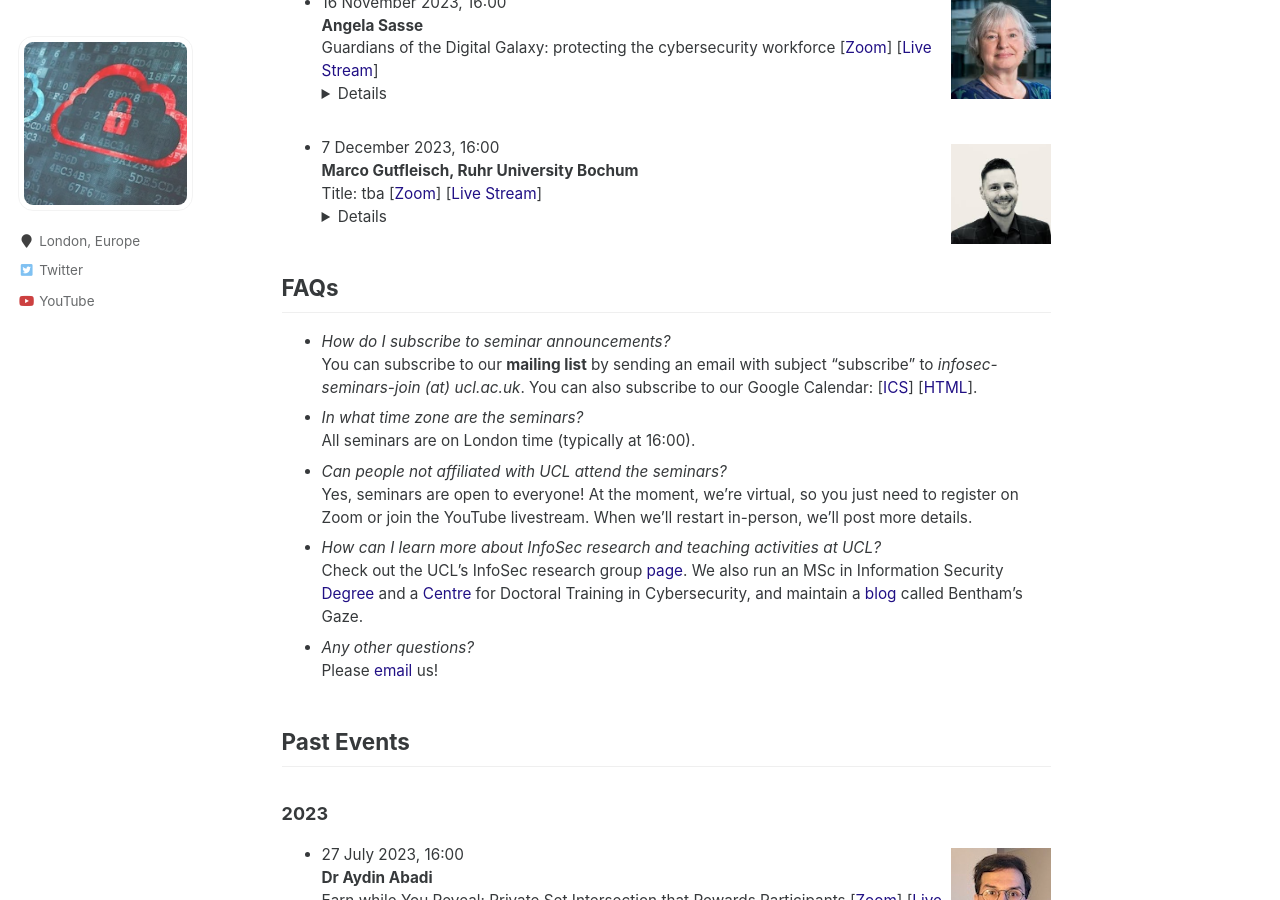
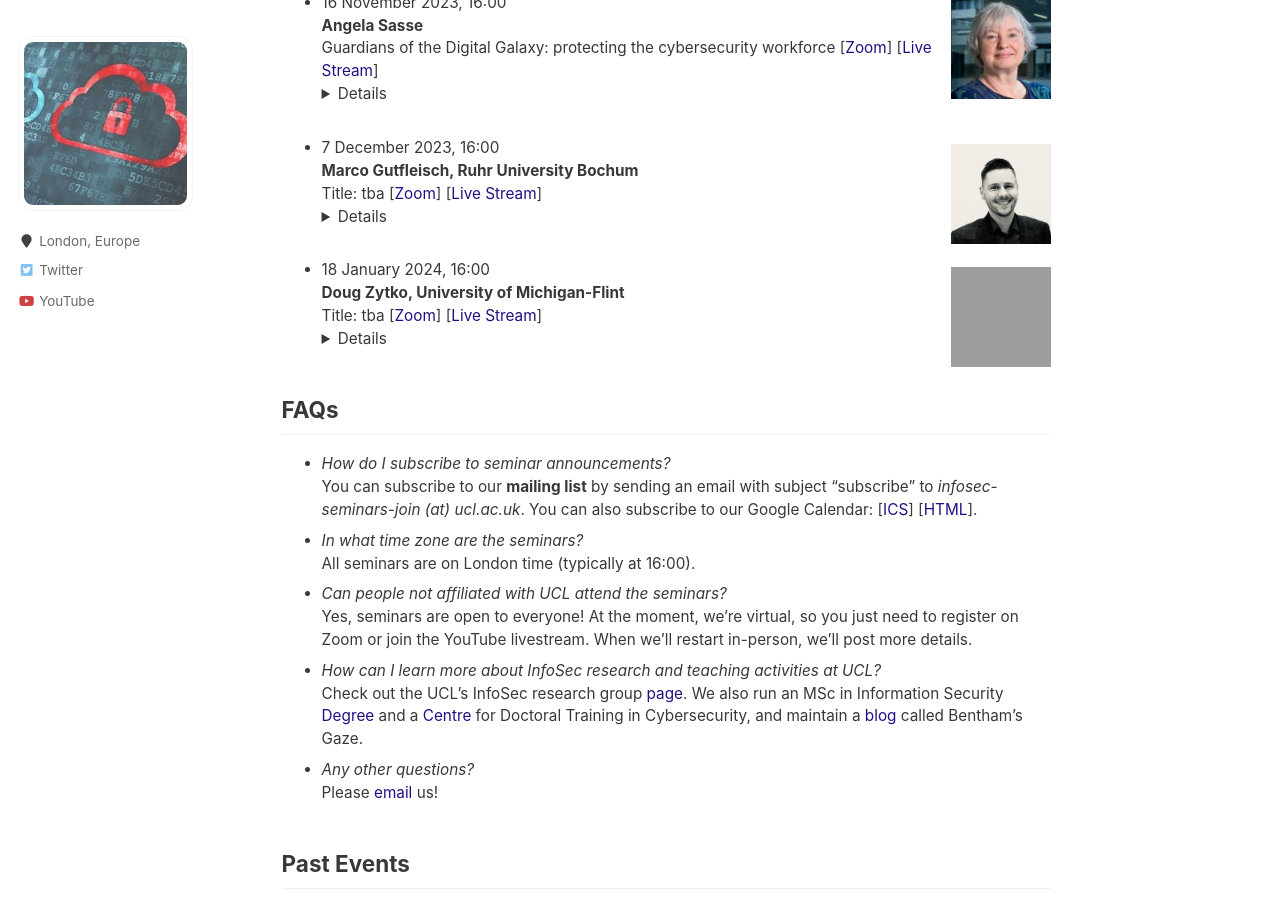
Before and after one commit to uclisec/uclisec.github.io, a Jekyll site: the page built from _pages/seminars.md, in a window 1280 px wide and 900 px high, scrolled down 418 px. Built offline with Jekyll 4.4.1, drawn with Linux system fonts in a browser that asks for light colours; grey boxes are pictures that could not be loaded.

Commit message:
Update seminars.md

```diff
--- a/_pages/seminars.md
+++ b/_pages/seminars.md
@@ -31,7 +31,12 @@ Guardians of the Digital Galaxy: protecting the cybersecurity workforce
 Title: tba
 [[Zoom](tba)] [[Live Stream](tbc)]<details>**Abstract:** tba.<br><br>**Bio**: tba.<br></details>
 <!----->
-
+<img src="../images/Doug.jpg" style="float:right;width:100px;height:100px;margin-top:15px">
+- 18 January 2024, 16:00
+**Doug Zytko, University of Michigan-Flint**
+Title: tba
+[[Zoom](tba)] [[Live Stream](tbc)]<details>**Abstract:** tba.<br><br>**Bio**: tba.<br></details>
+<!----->
 
 FAQs
 ---
```
